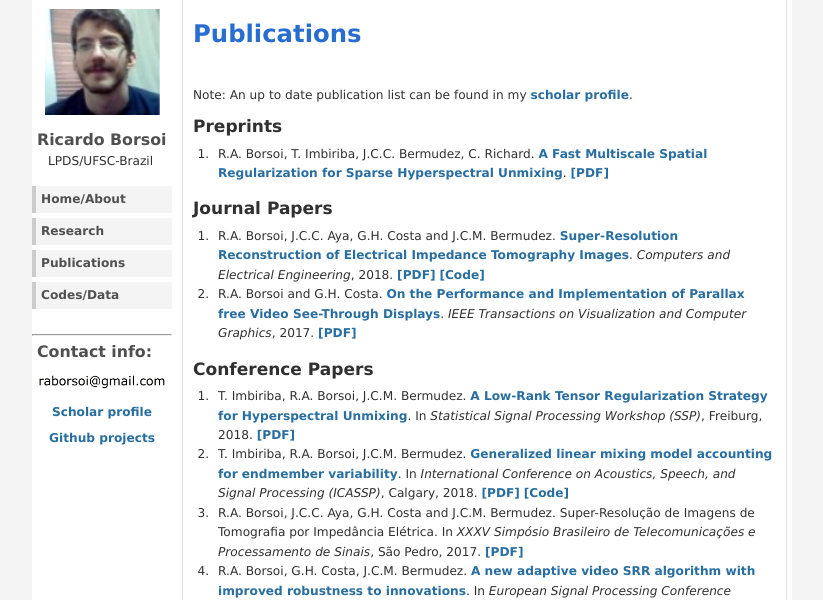
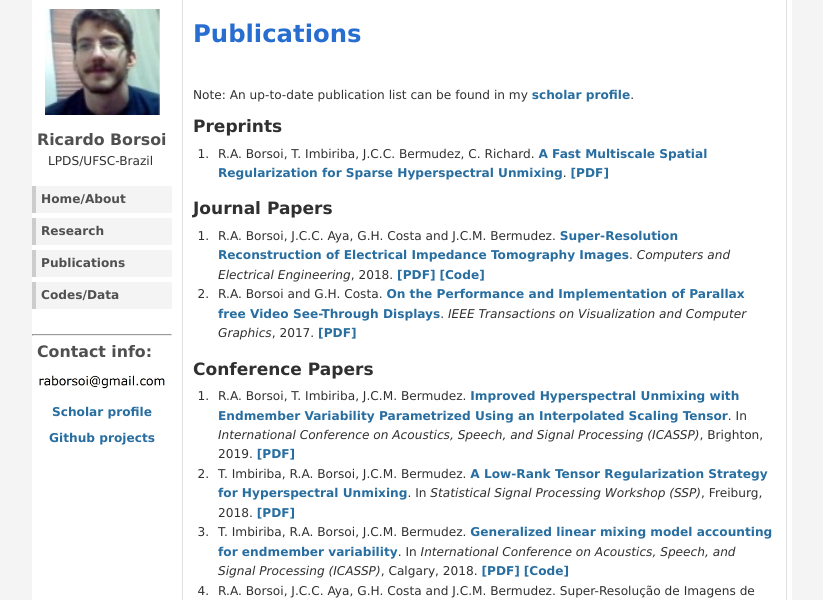
Before and after one commit to ricardoborsoi/ricardoborsoi.github.io, a plain HTML site: page publications.html in a window 1280 px wide. Shown: the part 183-783 px from the top of the page, without its empty margins (228-1051 px from the left). Drawn offline with Linux system fonts and the light colour scheme; a script that the page names is missing.

Commit message:
updated pdfs and links

```diff
--- a/publications.html
+++ b/publications.html
@@ -109,7 +109,7 @@
 
 
 
-<p> Note: An up to date publication list can be found in my <a href="https://scholar.google.com/citations?user=FeiFDgkAAAAJ&hl=en">scholar profile</a>.</p>
+<p> Note: An up-to-date publication list can be found in my <a href="https://scholar.google.com/citations?user=FeiFDgkAAAAJ&hl=en">scholar profile</a>.</p>
 
 
 
@@ -134,18 +134,19 @@
 
 
 
+
 <!-- EIT -->
 <li> R.A. Borsoi, J.C.C. Aya, G.H. Costa and J.C.M. Bermudez.
 <a href="https://www.sciencedirect.com/science/article/pii/S0045790617333888">Super-Resolution Reconstruction of Electrical Impedance Tomography Images</a>.
 <cite>Computers and Electrical Engineering</cite>, 2018.
 <a href="https://arxiv.org/pdf/1701.00031">[PDF]</a>
-<a href="https://wwww">[Code]</a> </li>
+<a href="https://github.com/ricardoborsoi/SRR_EIT">[Code]</a> </li>
 
 <!-- see through -->
 <li> R.A. Borsoi and G.H. Costa.
 <a href="http://ieeexplore.ieee.org/abstract/document/7930426/">On the Performance and Implementation of Parallax free Video See-Through Displays</a>.
 <cite>IEEE Transactions on Visualization and Computer Graphics</cite>, 2017.
-<a href="http://ricardoborsoi.github.io/Publications/">[PDF]</a></li>
+<a href="http://ricardoborsoi.github.io/Publications/2017_seethrough_tvcg.pdf">[PDF]</a></li>
 
 </ol>
 
@@ -155,16 +156,24 @@
 <h3 id="publications">Conference Papers</h3>
 <ol>
 
+
 <!-- -->
-<li> T. Imbiriba, R.A. Borsoi, J.C.M. Bermudez.
-<a href="http://ieeexplore.ieee.org/abstract/document/00000000/">A Low-Rank Tensor Regularization Strategy for Hyperspectral Unmixing</a>.
-In <cite>Statistical Signal Processing Workshop (SSP)</cite>, Freiburg, 2018.
-<a href="https://arxiv.org/pdf/">[PDF]</a>
-<!--<a href="https://github.com/talesimbiriba/GLMM">[Code]</a>--> </li>
+<li> R.A. Borsoi, T. Imbiriba, J.C.M. Bermudez.
+<a href="https://ieeexplore.ieee.org/abstract/document/8683155">Improved Hyperspectral Unmixing with Endmember Variability Parametrized Using an Interpolated Scaling Tensor</a>.
+In <cite>International Conference on Acoustics, Speech, and Signal Processing (ICASSP)</cite>, Brighton, 2019.
+<a href="https://arxiv.org/pdf/1901.00463.pdf">[PDF]</a>
+<!--<a href="https://github.com/">[Code]</a>--> </li>
 
 <!-- -->
 <li> T. Imbiriba, R.A. Borsoi, J.C.M. Bermudez.
-<a href="http://ieeexplore.ieee.org/abstract/document/00000000/">Generalized linear mixing model accounting for endmember variability</a>.
+<a href="https://ieeexplore.ieee.org/abstract/document/8450853">A Low-Rank Tensor Regularization Strategy for Hyperspectral Unmixing</a>.
+In <cite>Statistical Signal Processing Workshop (SSP)</cite>, Freiburg, 2018.
+<a href="https://arxiv.org/pdf/1803.06355.pdf">[PDF]</a>
+<!--<a href="https://github.com/">[Code]</a>--> </li>
+
+<!-- -->
+<li> T. Imbiriba, R.A. Borsoi, J.C.M. Bermudez.
+<a href="https://ieeexplore.ieee.org/abstract/document/8462214">Generalized linear mixing model accounting for endmember variability</a>.
 In <cite>International Conference on Acoustics, Speech, and Signal Processing (ICASSP)</cite>, Calgary, 2018.
 <a href="https://arxiv.org/pdf/1710.07723">[PDF]</a>
 <a href="https://github.com/talesimbiriba/GLMM">[Code]</a> </li>
@@ -179,7 +188,7 @@ In <cite>XXXV Simpósio Brasileiro de Telecomunicações e Processamento de Sina
 <li> R.A. Borsoi, G.H. Costa, J.C.M. Bermudez.
 <a href="http://ieeexplore.ieee.org/abstract/document/8081460/">A new adaptive video SRR algorithm with improved robustness to innovations</a>.
 In <cite>European Signal Processing Conference (EUSIPCO)</cite>, Kos, 2017.
-<a href="http://ricardoborsoi.github.io/Publications/">[PDF]</a> </li>
+<a href="https://www.eurasip.org/Proceedings/Eusipco/Eusipco2017/papers/1570343669.pdf">[PDF]</a> </li>
 
 
 
```
Also changed, not shown: 1 other file.
